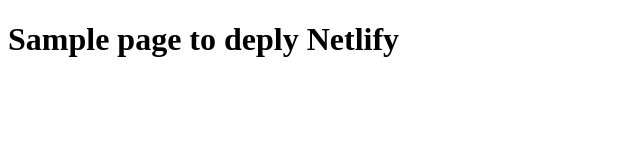
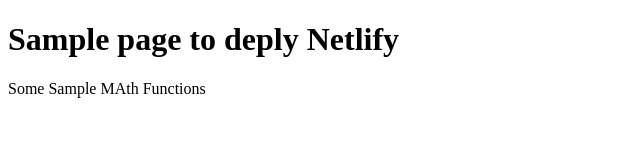
Before and after one commit to pavithramk18/Math-Functions, a plain HTML site: page index.html in a window 1280 px wide. Shown: the whole page, without its empty margins (0-640 px from the left). Drawn offline with Linux system fonts and the light colour scheme.

Commit message:
Beginning

```diff
--- a/index.html
+++ b/index.html
@@ -3,10 +3,11 @@
 <head>
     <meta charset="UTF-8">
     <meta name="viewport" content="width=<device-width>, initial-scale=1.0">
-    <title>Array and String Methods</title>
+    <title>Math Functions in JS</title>
     <h1>Sample page to deply Netlify</h1>
 </head>
 <body>
+    <p>Some Sample MAth Functions</p>
     <script src="./script.js"></script>
 </body>
 </html>
--- a/script.js
+++ b/script.js
@@ -1 +1 @@
-console.log("Hi Welcome to HTML")
+console.log("Hi Welcome to Java Script Basic coding")
```
